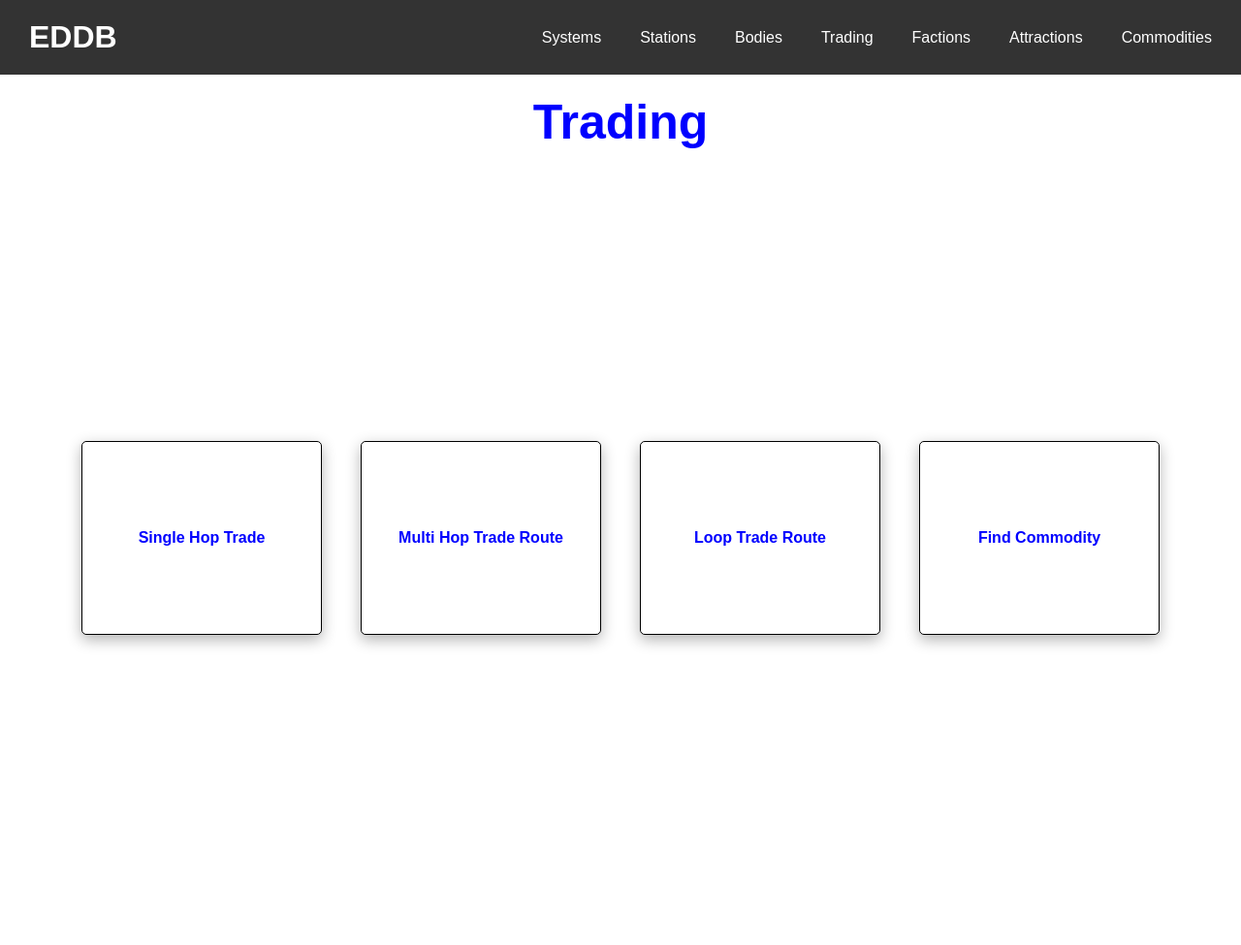
After one commit to ed-pilots-network/frontend, a PHP site: page /trading.php in a window 1280 px wide. The commit adds this page. Shown: the whole page at 97% size. Run offline with PHP 8.4, Linux system fonts and the light colour scheme.

Commit message:
added a main page for trading

```diff
--- a/eddb2/bodies.php
+++ b/eddb2/bodies.php
@@ -13,10 +13,10 @@
                 <li><a href="/eddb2/systems.php">Systems</a></li>
                 <li><a href="/eddb2/stations.php">Stations</a></li>
                 <li><a href="/eddb2/bodies.php">Bodies</a></li>
-                <li><a href="#">Commodities</a></li>
+                <li><a href="/eddb2/trading.php">Trading</a></li>
                 <li><a href="#">Factions</a></li>
                 <li><a href="#">Attractions</a></li>
-                <li><a href="#">Trading</a></li>
+                <li><a href="#">Commodities</a></li>
             </ul>
         </nav>
     </header>
--- a/eddb2/index.php
+++ b/eddb2/index.php
@@ -13,10 +13,10 @@
                 <li><a href="/eddb2/systems.php">Systems</a></li>
                 <li><a href="/eddb2/stations.php">Stations</a></li>
                 <li><a href="/eddb2/bodies.php">Bodies</a></li>
-                <li><a href="#">Commodities</a></li>
+                <li><a href="/eddb2/trading.php">Trading</a></li>
                 <li><a href="#">Factions</a></li>
                 <li><a href="#">Attractions</a></li>
-                <li><a href="#">Trading</a></li>
+                <li><a href="#">Commodities</a></li>
             </ul>
         </nav>
     </header>
--- a/eddb2/stations.php
+++ b/eddb2/stations.php
@@ -13,10 +13,10 @@
                 <li><a href="/eddb2/systems.php">Systems</a></li>
                 <li><a href="/eddb2/stations.php">Stations</a></li>
                 <li><a href="/eddb2/bodies.php">Bodies</a></li>
-                <li><a href="#">Commodities</a></li>
+                <li><a href="/eddb2/trading.php">Trading</a></li>
                 <li><a href="#">Factions</a></li>
                 <li><a href="#">Attractions</a></li>
-                <li><a href="#">Trading</a></li>
+                <li><a href="#">Commodities</a></li>
             </ul>
         </nav>
     </header>
--- a/eddb2/style.css
+++ b/eddb2/style.css
@@ -123,7 +123,7 @@
 }
 
 #system {
-    width: 500px; /* or any other value that fits your layout */
+    width: 500px;
     padding: 5px;
     border: none;
     border-bottom: 2px solid #ddd;
@@ -132,7 +132,7 @@
 
 
 button[type="submit"] {
-    margin-left: 10px; /* or any other value that looks good */
+    margin-left: 10px;
 }
 
 main hero2 .button-container {
@@ -189,3 +189,63 @@
         width: 90%;
     }
 }
+
+.button-container {
+    display: flex;
+    justify-content: center;
+    align-items: center;
+    height: 100vh;
+  }
+
+  .button1 {
+    display: flex;
+    justify-content: center;
+    align-items: center;
+    width: 200px;
+    height: 200px;
+    background-color: #fff;
+    border-radius: 10px;
+    margin: 0 20px;
+    box-shadow: 0 5px 15px rgba(0, 0, 0, 0.3);
+    cursor: pointer;
+    transition: transform 0.2s ease;
+  }
+
+  .button1:hover {
+    transform: translateY(-10px);
+  }
+
+  .button1 p {
+    font-size: 24px;
+    font-weight: bold;
+    text-transform: uppercase;
+    text-align: center;
+  }
+
+  .hero-buttons {
+    display: flex;
+    justify-content: center;
+    align-items: center;
+    list-style: none;
+    padding: 0;
+    margin: 0;
+  }
+
+   .hero-buttons li {
+    display: inline-block;
+    background-color: #ccc;
+    padding: 10px;
+    margin: 10px;
+    border-radius: 5px;
+    text-align: center;
+    cursor: pointer;
+  }
+
+  .hero-buttons li:hover {
+    background-color: #ddd;
+  }
+
+  .hero-buttons li a {
+    color: #000;
+    text-decoration: none;
+  }
--- a/eddb2/systems.php
+++ b/eddb2/systems.php
@@ -13,10 +13,10 @@
                 <li><a href="/eddb2/systems.php">Systems</a></li>
                 <li><a href="/eddb2/stations.php">Stations</a></li>
                 <li><a href="/eddb2/bodies.php">Bodies</a></li>
-                <li><a href="#">Commodities</a></li>
+                <li><a href="/eddb2/trading.php">Trading</a></li>
                 <li><a href="#">Factions</a></li>
                 <li><a href="#">Attractions</a></li>
-                <li><a href="#">Trading</a></li>
+                <li><a href="#">Commodities</a></li>
             </ul>
         </nav>
     </header>
--- /dev/null
+++ b/eddb2/trading.php
@@ -0,0 +1,68 @@
+<!DOCTYPE html>
+<html lang="en">
+<head>
+    <meta charset="UTF-8">
+    <title>EDDB</title>
+    <link rel="stylesheet" href="style.css">
+</head>
+<body>
+    <header>
+        <h1><a href="/eddb2">EDDB</a></h1>
+        <nav>
+            <ul>
+                <li><a href="/eddb2/systems.php">Systems</a></li>
+                <li><a href="/eddb2/stations.php">Stations</a></li>
+                <li><a href="/eddb2/bodies.php">Bodies</a></li>
+                <li><a href="/eddb2/trading.php">Trading</a></li>
+                <li><a href="#">Factions</a></li>
+                <li><a href="#">Attractions</a></li>
+                <li><a href="#">Commodities</a></li>
+            </ul>
+        </nav>
+    </header>
+    <main>
+        <section class="hero">
+            <h2>Trading</h2>
+            <style>
+                h2 {
+                    text-align: center;
+                    font-size: 50px;
+                    color: blue;
+                }
+                .button-container {
+                    display: flex;
+                    justify-content: center;
+                    align-items: center;
+                    flex-wrap: wrap;
+                }
+                .button {
+                    display: flex;
+                    justify-content: center;
+                    align-items: center;
+                    padding: 20px;
+                    margin: 20px;
+                    border: 1px solid black;
+                    border-radius: 5px;
+                    background-color: white;
+                    color: blue;
+                    text-align: center;
+                    text-decoration: none;
+                    font-weight: bold;
+                    width: 20%;
+                    min-height: 100px;
+                }
+                .button:hover {
+                    background-color: black;
+                    color: white;
+                }
+            </style>
+            <div class="button-container">
+                <a href="#" class="button">Single Hop Trade</a>
+                <a href="#" class="button">Multi Hop Trade Route</a>
+                <a href="#" class="button">Loop Trade Route</a>
+                <a href="#" class="button">Find Commodity</a>
+            </div>
+        </section>
+    </main>
+</body>
+</html>
```
Also changed, not shown: eddb2/.htaccess.
